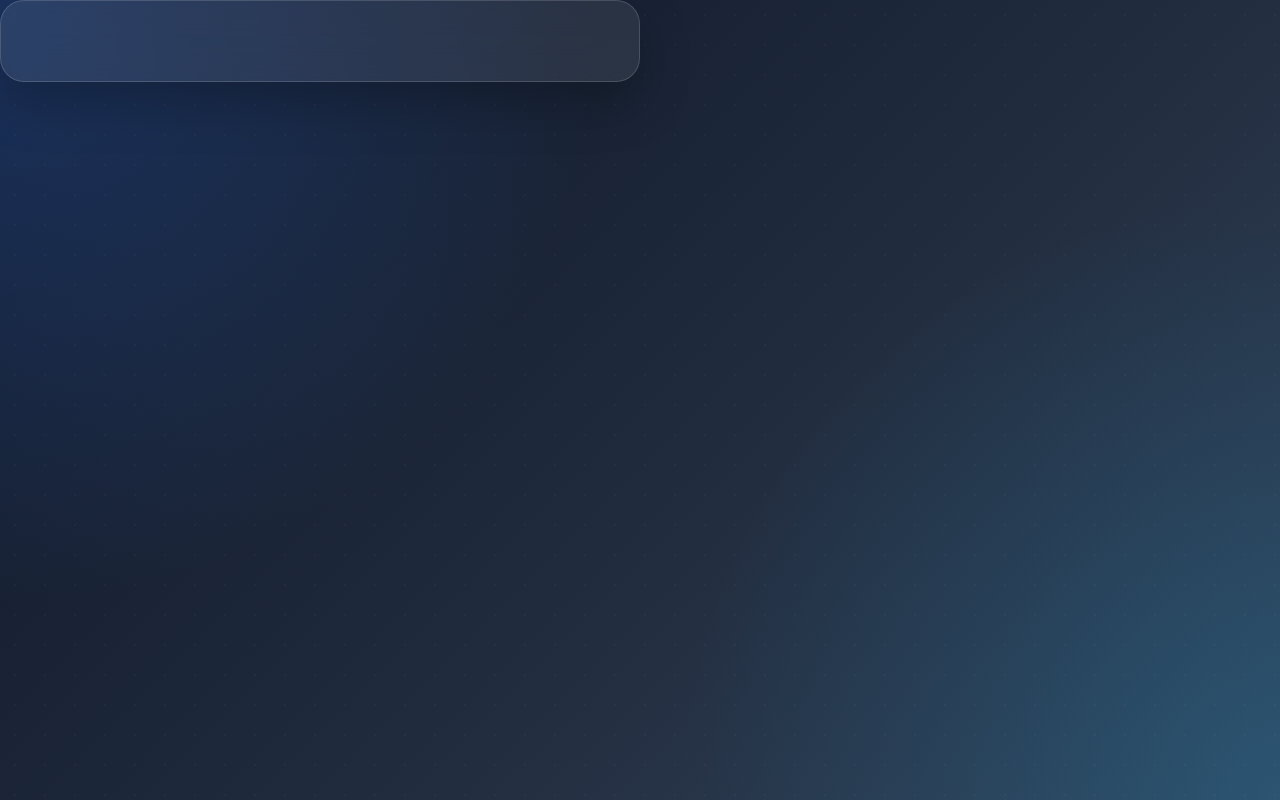
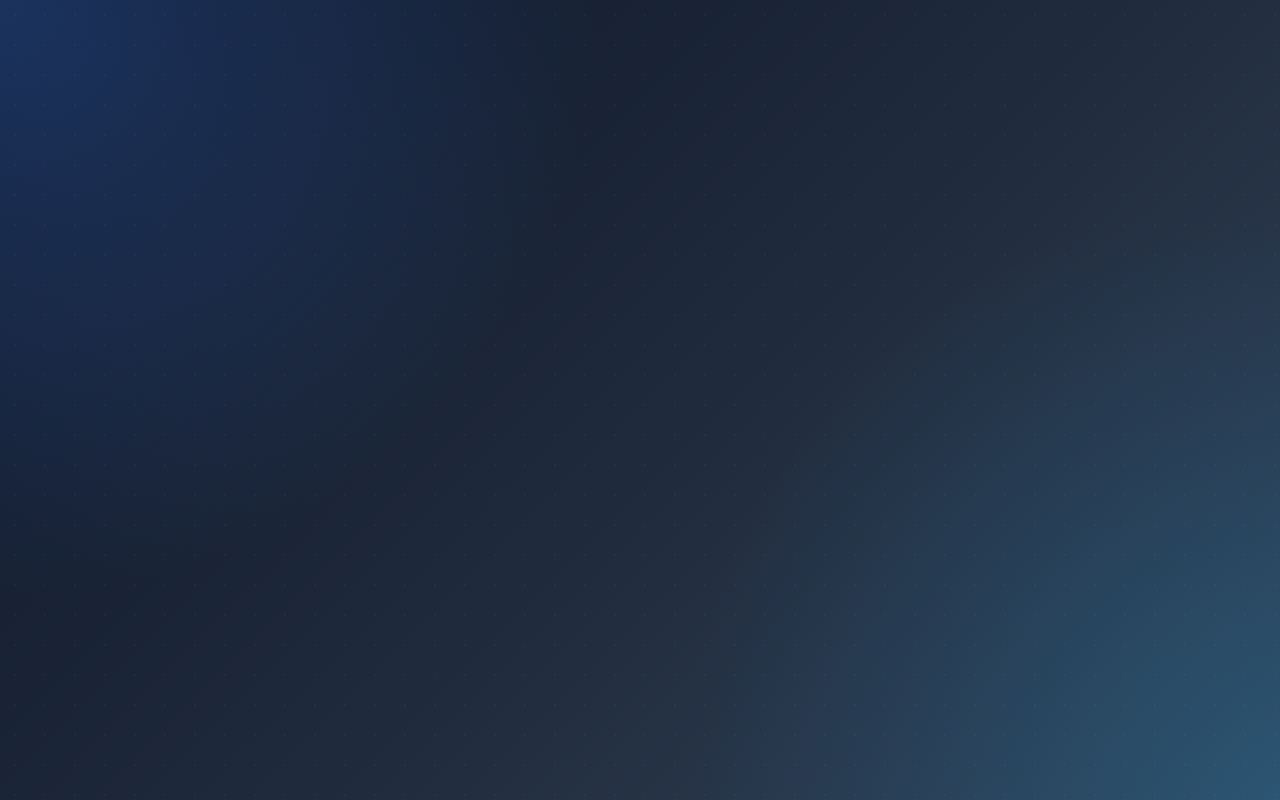
Before and after one commit to AugustoUCE/sisve-platform-frontend, a Vue app: page / in a window 1280 px wide. Built offline with nearby package versions, Linux system fonts and the light colour scheme; the HTML template or start-up script is replaced by a standard one.

Commit message:
linkcard

```diff
--- a/src/assets/styles/global.css
+++ b/src/assets/styles/global.css
@@ -61,7 +61,7 @@
     min-height:100vh;
 
 }
-.login-page{
+.linkme-card{
 
     width: 50%;
 
@@ -82,43 +82,3 @@
     color: white;
 
 }
-/*el cuadro principal de inicio de sesión*/
-/*
-.hero{
-    display: flex;
-    flex-direction: column;
-    justify-content: center;
-    align-items: center;
-    position: relative;
-    height:50%;
-    width:25%;
-    text-align: center;
-    padding: 3rem;
-    border-radius: 30px;
-    background: linear-gradient(
-        135deg,
-        rgba(255,255,255,.12),
-        rgba(255,255,255,.04)
-    );
-    /*efecto de desenfoque del fondo*/
-   /* backdrop-filter: blur(25px);
-    -webkit-backdrop-filter: blur(25px);
-
-    border: 1px solid rgba(255,255,255,.18);
-
-    box-shadow:
-        0 20px 45px rgba(0,0,0,.35);
-
-}
-
-
-
-
-.login-panel{
-
-    width:0;
-
-    opacity:0;
-    transition: all .5s ease-in-out;
-
-}*/
--- a/src/layouts/FundSisve.vue
+++ b/src/layouts/FundSisve.vue
@@ -7,7 +7,7 @@
 
     <!-- Contenido -->
     <div class="app-content">
-      <slot />
+
     </div>
 
   </div>
--- a/src/views/FundSisveView.vue
+++ b/src/views/FundSisveView.vue
@@ -1,11 +1,7 @@
 <script setup lang="ts">
 import { ref } from 'vue'
 import FundSisve from '@/layouts/FundSisve.vue'
-import HeroSection from '@/components/Login/HeroSection.vue'
-import LoginPanel from '@/components/Login/LoginPanel.vue'
-
 const showLogin = ref(false)
-
 function openLogin() {
   showLogin.value = true
 }
@@ -15,11 +11,13 @@ function openLogin() {
 
     <FundSisve>
         <div
-            class="login-page"
+            class="linkme-card"
             :class="{ active: showLogin }"
         >
 
-
+            Login view formado de componentes
+            <br>
+            papeleta votacion
 
 
 
```
